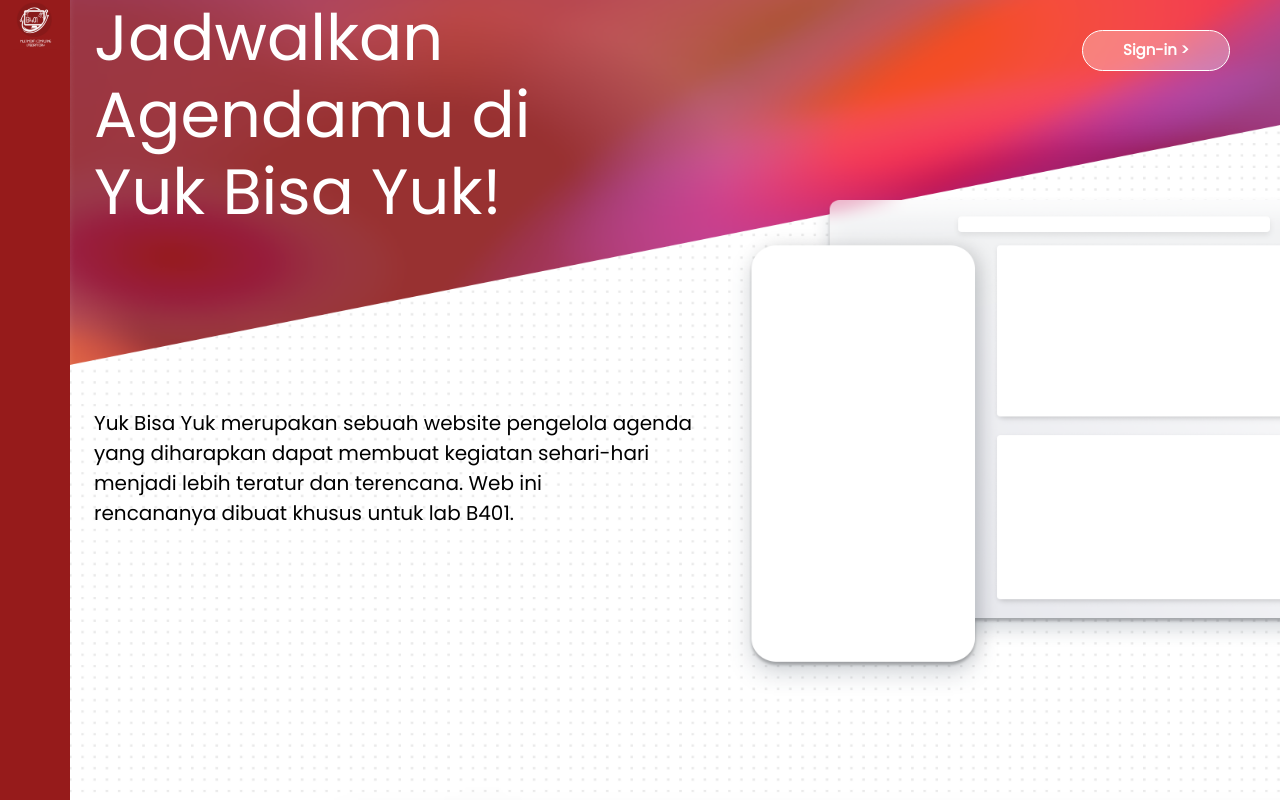
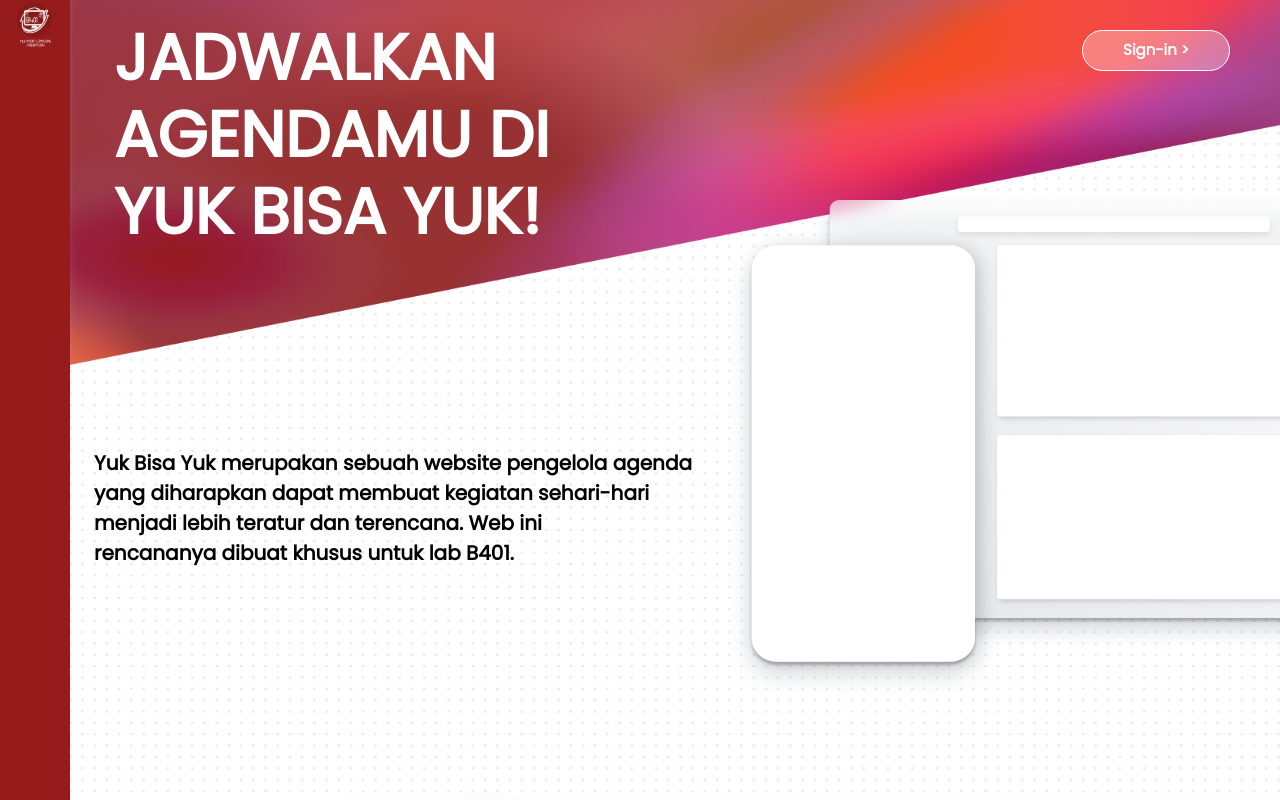
Before and after one commit to AdritiaAlfianaM/YukBisaYukFE2, a React (Create React App) app: page / in a window 1280 px wide. Built offline with nearby package versions, Linux system fonts and the light colour scheme.

Commit message:
fixing sidebar

```diff
--- a/src/App.css
+++ b/src/App.css
@@ -5,3 +5,7 @@
   padding: 0;
   font-family: "Poppins", sans-serif;
 }
+
+ol, ul {
+  padding-left: 0;
+}
--- a/src/App.jsx
+++ b/src/App.jsx
@@ -1,11 +1,11 @@
 import React, { useState, useEffect } from 'react';
+import 'bootstrap/dist/css/bootstrap.min.css';
 import Cookies from 'js-cookie';
 import './App.css';
 import Router from './Router';
 import Sidebar from './components/Sidebar';
 import LoadingContext from './contexts/LoadingContext';
 import Loading from './components/Loading';
-import 'bootstrap/dist/css/bootstrap.min.css';
 
 function App() {
   const [loggedIn, setLoggedIn] = useState(false);
--- a/src/Home.jsx
+++ b/src/Home.jsx
@@ -15,7 +15,7 @@
 
   if (loggedIn) {
     header = (
-      <h1>
+      <h1 className={style.h1}>
         Buruan
         <br />
         Cek Agendamu
@@ -32,7 +32,7 @@
     );
   } else {
     header = (
-      <h1>
+      <h1 className={style.h1}>
         Jadwalkan
         <br />
         Agendamu di
@@ -50,6 +50,28 @@
     );
   }
 
+  // const Animation = () => {
+  //   $('h1').each(function (index, element) {
+  //     const animation = TweenMax.to(this, 0.2, {
+  //       className: '+= superShadow',
+  //       marginTop: '-10px',
+  //       marginBottom: '10px',
+  //       ease: Power1.easeIn,
+  //       paused: true,
+  //     });
+  //     element.animation = animation;
+  //   });
+
+  //   $('h1').hover(
+  //     function () {
+  //       this.animation.play();
+  //     },
+  //     function () {
+  //       this.animation.reverse();
+  //     }
+  //   );
+  // };
+
   return (
     <>
       <div className={style.content}>
--- a/src/Home.module.css
+++ b/src/Home.module.css
@@ -11,7 +11,7 @@
   background-position: center center;
 }
 
-.content .header {
+/* .content .header {
   margin-left: 3vh;
   color: #fff;
   font-size: 25px;
@@ -19,7 +19,7 @@
 
 .content .header h1 {
   font-size: 8vh;
-}
+} */
 
 .content .description {
   margin-left: 3vh;
@@ -31,21 +31,45 @@
 
 .content .description p {
   font-size: 2.5vh;
+  font-weight: bold;
 }
 
-.btn {
-  position: absolute;
-  top: 0;
-  right: 0;
+.header {
+  font-family: 'Source Sans Pro', Arial, sans-serif;
+  background: transparent;
+  text-transform: uppercase;
+  color: #fff;
+  margin-left: 3vh;
+  letter-spacing: 0px;
+  padding:20px;
 }
 
-.content .welcome {
-  font-size: 20px;
-  padding: 8px 40px;
-  color: #fff;
+
+.h1 {
+  font-size:8vh;
+  position:relative;
   font-weight: bold;
   cursor: pointer;
-  position: absolute;
-  top: 20px;
-  right: 20px;
 }
+
+/* .superShadow {
+  text-shadow:     0 1px 0 hsl(174,5%,80%),
+	                 0 2px 0 hsl(174,5%,75%),
+	                 0 3px 0 hsl(174,5%,70%),
+	                 0 4px 0 hsl(174,5%,66%),
+	                 0 5px 0 hsl(174,5%,64%),
+	                 0 6px 0 hsl(174,5%,62%),
+	                 0 7px 0 hsl(174,5%,61%),
+	                 0 8px 0 hsl(174,5%,60%),
+
+	                 0 0 5px rgba(0,0,0,.05),
+	                0 1px 3px rgba(0,0,0,.2),
+	                0 3px 5px rgba(0,0,0,.2),
+	               0 5px 10px rgba(0,0,0,.2),
+	              0 10px 10px rgba(0,0,0,.2),
+	              0 20px 20px rgba(0,0,0,.3);
+}*/
+
+strong{
+  font-size:200px;
+}
--- a/src/components/Agendafeatures.jsx
+++ b/src/components/Agendafeatures.jsx
@@ -1,5 +1,5 @@
 import React from 'react';
-import Table from 'react-bootstrap/table';
+import Table from 'react-bootstrap/Table';
 import style from './agendafeatures.css';
 import 'react-datepicker/dist/react-datepicker.css';
 import Agenda from './Agenda';
--- a/src/components/Progressbar.jsx
+++ b/src/components/Progressbar.jsx
@@ -1,5 +1,5 @@
 import React from 'react';
-import ProgressBar from 'react-bootstrap/Progressbar';
+import ProgressBar from 'react-bootstrap/ProgressBar';
 
 function Progressbar({ subproject }) {
   const { agendaDone, agendaStuck, agendaProgress, agendaCount } = subproject;
--- a/src/components/SearchBox.css
+++ b/src/components/SearchBox.css
@@ -1,4 +1,9 @@
-.searchBox {
-  border: 5px solid rgb(0, 0, 0);
-  border-radius: 100px;
+.search {
+  height: 28px;
+  width: 60px;
+  transition: width 0.4s ease-in-out;
 }
+
+input[type=text]:focus {
+  width: 70%;
+}
--- a/src/components/SearchBox.jsx
+++ b/src/components/SearchBox.jsx
@@ -21,7 +21,13 @@
 
   return (
     <form onSubmit={handleSubmit}>
-      <input type="text" value={name} className={style.searchBox} onChange={(e) => setName(e.target.value)} />
+      <input
+        type="text"
+        placeholder="Search"
+        value={name}
+        className={style.search}
+        onChange={(e) => setName(e.target.value)}
+      />
       <input type="submit" />
     </form>
   );
--- a/src/work.module.css
+++ b/src/work.module.css
@@ -24,6 +24,7 @@
 .content .header h1 {
   font-size: 28px;
   margin-left: 30px;
+  font-weight: bold;
 }
 
 .content .addp {
@@ -55,12 +56,15 @@
   cursor:pointer;
   font-size: 18px;
   background: #a76c6c;
-  border-radius: 30px;
+  border-bottom: 2px double black ;
 }
 
 .content .project .listproject:hover{
   background: rgba(102, 0, 0, 0.11);
   color: #fff;
+  border-radius: 0px;
+  border-color: rgb(255, 255, 255);
+  border-style: double solid solid double;
 }
 
 .SearchBox {
@@ -69,7 +73,7 @@
 
 .nextbar{
   margin-left: 270px;
-  font-size: 25px;
+  font-size: 20px;
   padding: 10px 5px;
 }
 
```
Also changed, not shown: .eslintrc.json.
